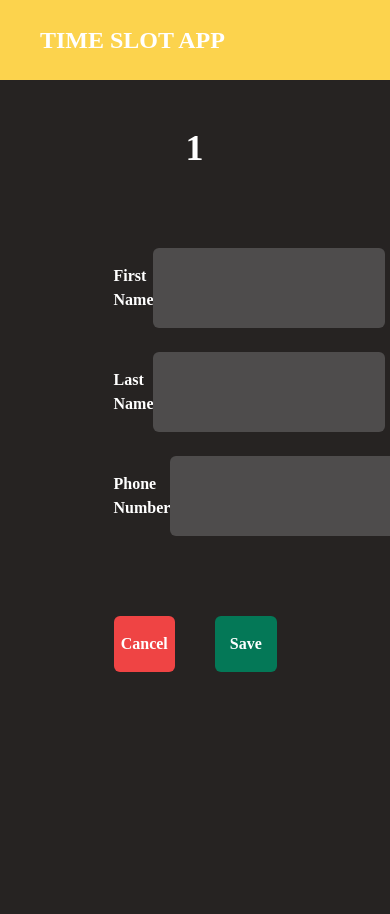
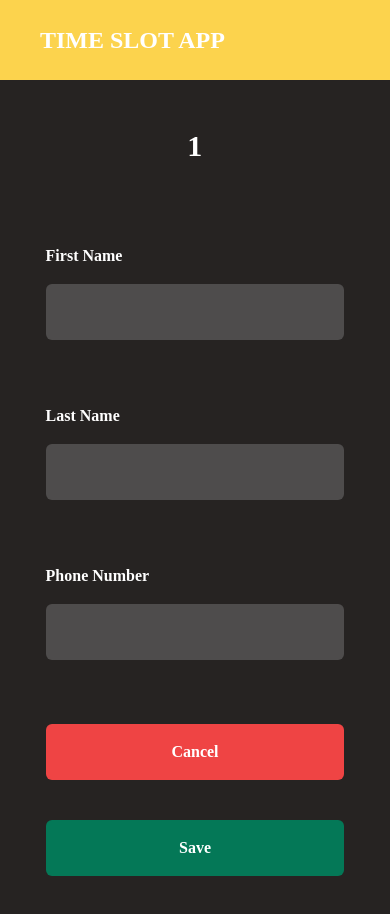
Before and after one commit to sruthi-98/Time-Slot-App, a React (Create React App) app: page /form/1/1 in a window 390 px wide. Shown: the top 914 px of the page. Before the commit the page ends 844 px from the top, so only its background shows below. Built offline with nearby package versions, Linux system fonts and the light colour scheme.

Commit message:
Include responsive design and extracted component design

```diff
--- a/src/components/Form.js
+++ b/src/components/Form.js
@@ -24,51 +24,51 @@ function Form() {
 
     return (
         <div className="p-8">
-            <h1 className="text-4xl text-white font-black text-center mt-4 mb-8 tracking-wide">{slot}</h1>
-            <form onSubmit={submit} className="mx-auto w-6/12 my-20">
-                <div className="flex text-white font-semibold my-6">
-                    <label className="flex-1 py-4">First Name</label>
+            <h1 className="heading">{slot}</h1>
+            <form onSubmit={submit} className="container my-10 sm:my-20">
+                <div className="fieldGroup">
+                    <label className="fieldLabel">First Name</label>
                     <input
                         type="text"
                         value={firstName}
                         onChange={e => setFirstName(e.target.value)}
                         id="firstName"
-                        className="flex-1 rounded-md px-4"
+                        className="fieldInput"
                     />
                 </div>
 
-                <div className="flex text-white font-semibold my-6">
-                    <label className="flex-1 py-4">Last Name</label>
+                <div className="fieldGroup">
+                    <label className="fieldLabel">Last Name</label>
                     <input
                         type="text"
                         value={lastName}
                         onChange={e => setLastName(e.target.value)}
                         id="lastName"
-                        className="flex-1 rounded-md px-4"
+                        className="fieldInput"
                     />
                 </div>
 
-                <div className="flex text-white font-semibold my-6">
-                    <label className="flex-1 py-4">Phone Number</label>
+                <div className="fieldGroup">
+                    <label className="fieldLabel">Phone Number</label>
                     <input
                         type="text"
                         value={phoneNumber}
                         onChange={e => setPhoneNumber(e.target.value)}
                         id="phoneNumber"
-                        className="flex-1 rounded-md px-4"
+                        className="fieldInput"
                     />
                 </div>
 
-                <div className="grid gap-10 grid-cols-2 text-white font-semibold my-20">
+                <div className="grid grid-cols-1 gap-10 md:grid-cols-2 text-white font-semibold my-10 sm:my-20">
                     <button
                         type="reset" onClick={() => history.push('/')}
-                        className="py-4 font-semibold bg-red-500 rounded-md"
+                        className="btn bg-red-500"
                     >
                         Cancel
                     </button>
                     <button
                         type="submit"
-                        className="py-4 font-semibold bg-green-700 rounded-md"
+                        className="btn bg-green-700"
                     >
                         Save
                     </button>
--- a/src/components/TimeSlotList.js
+++ b/src/components/TimeSlotList.js
@@ -20,10 +20,12 @@ function TimeSlotList() {
 
     const generateSlots = (timeSlots) => {
         const slots = timeSlots.map(slot => {
+            const key = date + slot;
+            const savedBG = localStorage.getItem(`${key}-firstName`) !== null ? "bg-red-500" : "";
             return (
                 <li
                     onClick={() => history.push(`/form/${date}/${slot}`)}
-                    className="text-white font-semibold uppercase p-5 m-6 rounded-lg cursor-pointer tracking-wider"
+                    className={`text-white font-semibold uppercase p-5 m-6 rounded-lg cursor-pointer tracking-wider ${savedBG}`}
                 >
                     {slot}
                 </li>
@@ -33,8 +35,8 @@ function TimeSlotList() {
     }
 
     return (
-        <div className="p-8 mx-auto w-6/12">
-            <h1 className="text-4xl text-white font-black text-center mt-4 mb-8 tracking-wide">{date}</h1>
+        <div className="p-8 container">
+            <h1 className="heading">{date}</h1>
             <ul>{generateSlots(timeSlots)}</ul>
         </div>
     )
--- a/src/index.css
+++ b/src/index.css
@@ -1,6 +1,32 @@
 @tailwind base;
 @tailwind components;
 @tailwind utilities;
+
+@layer components {
+    .container {
+        @apply mx-auto w-11/12 md:w-8/12 lg:w-6/12;
+    }
+
+    .heading {
+        @apply text-3xl md:text-4xl text-white font-black text-center mt-4 mb-8 tracking-wide;
+    }
+
+    .fieldGroup {
+        @apply w-full inline-block sm:flex text-white font-semibold my-6;
+    }
+
+    .fieldLabel {
+        @apply block sm:flex-1 py-4;
+    }
+
+    .fieldInput {
+        @apply w-full block py-4 sm:flex-1 rounded-md px-4;
+    }
+
+    .btn {
+        @apply py-4 font-semibold rounded-md;
+    }
+  }
 
 @import url('https://fonts.googleapis.com/css?family=Montserrat:400,600,800,900');
 
```
